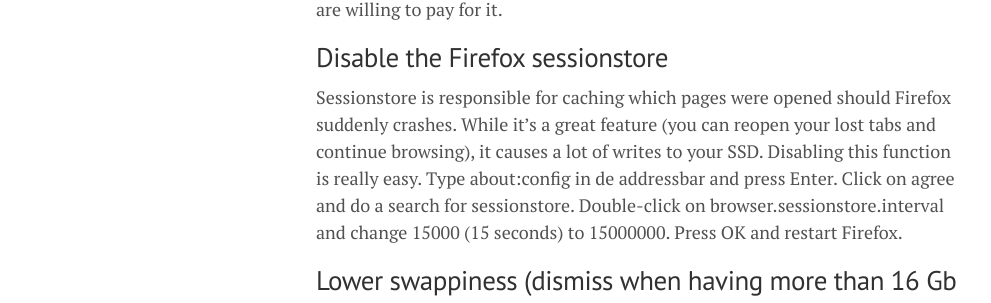
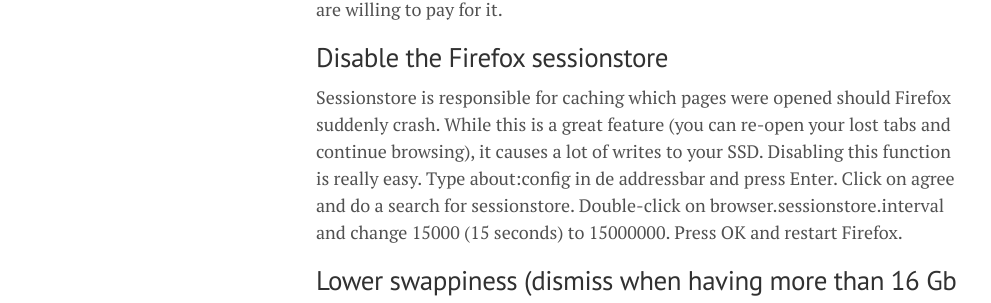
Before and after one commit to lgeurts/lgeurts.github.io, a Jekyll site: the page built from _posts/2022-10-03-optimizing-ubuntu-22.04.1-jammy-jellyfish.md, in a window 1280 px wide and 900 px high. Shown: the part 294-597 px from the top of the window, without its empty margins (0-991 px from the left). Built offline with Jekyll 4.4.1, drawn with Linux system fonts in a browser that asks for light colours; nearby versions of some CDN libraries; comment, search, counter and statistics services are not loaded.

Commit message:
Update 2022-10-03-optimizing-ubuntu-22.04.1-jammy-jellyfish.md

```diff
--- a/_posts/2022-10-03-optimizing-ubuntu-22.04.1-jammy-jellyfish.md
+++ b/_posts/2022-10-03-optimizing-ubuntu-22.04.1-jammy-jellyfish.md
@@ -12,7 +12,7 @@
 
 ## Disable the Firefox sessionstore
 
-Sessionstore is responsible for caching which pages were opened should Firefox suddenly crashes. While it's a great feature (you can reopen your lost tabs and continue browsing), it causes a lot of writes to your SSD.
+Sessionstore is responsible for caching which pages were opened should Firefox suddenly crash. While this is a great feature (you can re-open your lost tabs and continue browsing), it causes a lot of writes to your SSD.
 Disabling this function is really easy. Type about:config in de addressbar and press Enter. Click on agree and do a search for sessionstore. Double-click on browser.sessionstore.interval and change 15000 (15 seconds) to 15000000. Press OK and restart Firefox.
 
 ## Lower swappiness (dismiss when having more than 16 Gb RAM)
```
